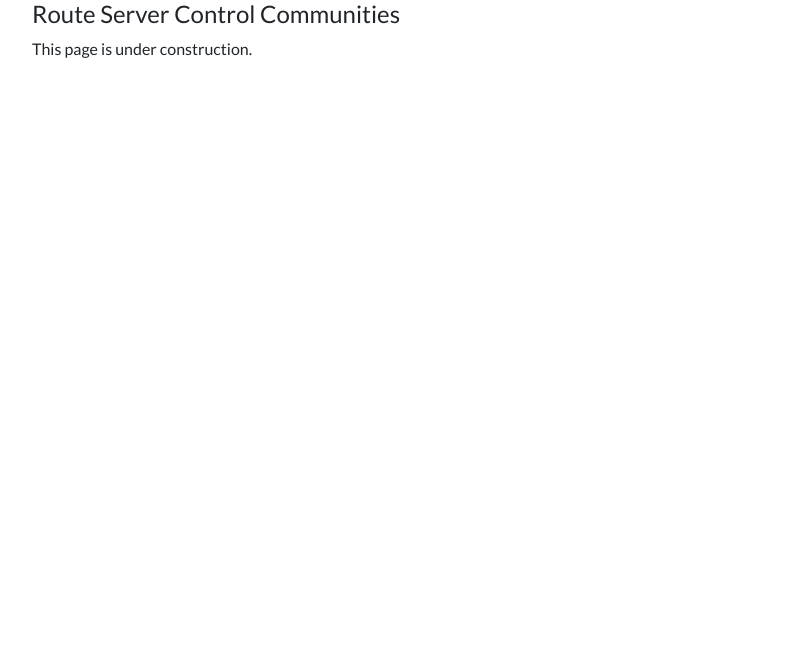
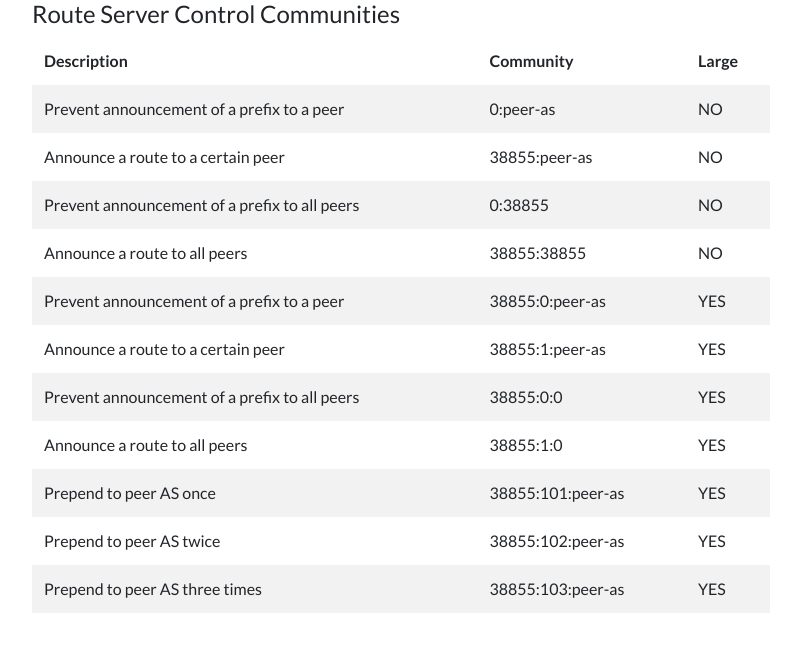
Before and after one commit to STU-IX/stuix.io, a Nuxt app: page /technical-guide in a window 1280 px wide. Shown: the top 652 px of the page, without its empty margins (239-1040 px from the left). Built offline with nearby package versions, Linux system fonts and the light colour scheme; what vue-konami would draw is missing.

Commit message:
updated technical-guide page

```diff
--- a/pages/technical-guide.vue
+++ b/pages/technical-guide.vue
@@ -1,7 +1,11 @@
 <template>
-  <div class="container">
-    <h4>Route Server Control Communities</h4>
-    <p>This page is under construction.</p>
+  <div>
+    <div class="container">
+      <h4>Route Server Control Communities</h4>
+    </div>
+    <div id="rules-container" class="container">
+      <b-table borderless striped :items="bgpCommunityRules"></b-table>
+    </div>
   </div>
 </template>
 
@@ -11,7 +15,64 @@ export default {
   data() {
     return {
       page: "/technical-guide/",
-      title: "Technical Guide"
+      title: "Technical Guide",
+      bgpCommunityRules: [
+        {
+          description: "Prevent announcement of a prefix to a peer",
+          community: "0:peer-as",
+          large: "NO"
+        },
+        {
+          description: "Announce a route to a certain peer",
+          community: "38855:peer-as",
+          large: "NO"
+        },
+        {
+          description: "Prevent announcement of a prefix to all peers",
+          community: "0:38855",
+          large: "NO"
+        },
+        {
+          description: "Announce a route to all peers",
+          community: "38855:38855",
+          large: "NO"
+        },
+        {
+          description: "Prevent announcement of a prefix to a peer",
+          community: "38855:0:peer-as",
+          large: "YES"
+        },
+        {
+          description: "Announce a route to a certain peer",
+          community: "38855:1:peer-as",
+          large: "YES"
+        },
+        {
+          description: "Prevent announcement of a prefix to all peers",
+          community: "38855:0:0",
+          large: "YES"
+        },
+        {
+          description: "Announce a route to all peers",
+          community: "38855:1:0",
+          large: "YES"
+        },
+        {
+          description: "Prepend to peer AS once",
+          community: "38855:101:peer-as",
+          large: "YES"
+        },
+        {
+          description: "Prepend to peer AS twice",
+          community: "38855:102:peer-as",
+          large: "YES"
+        },
+        {
+          description: "Prepend to peer AS three times",
+          community: "38855:103:peer-as",
+          large: "YES"
+        }
+      ]
     };
   },
   mounted() {
@@ -20,3 +81,11 @@ export default {
   }
 };
 </script>
+
+<style lang="sass">
+#rules-container
+	position: relative
+	overflow-x: scroll
+	table
+		min-width: 450px
+</style>
```
